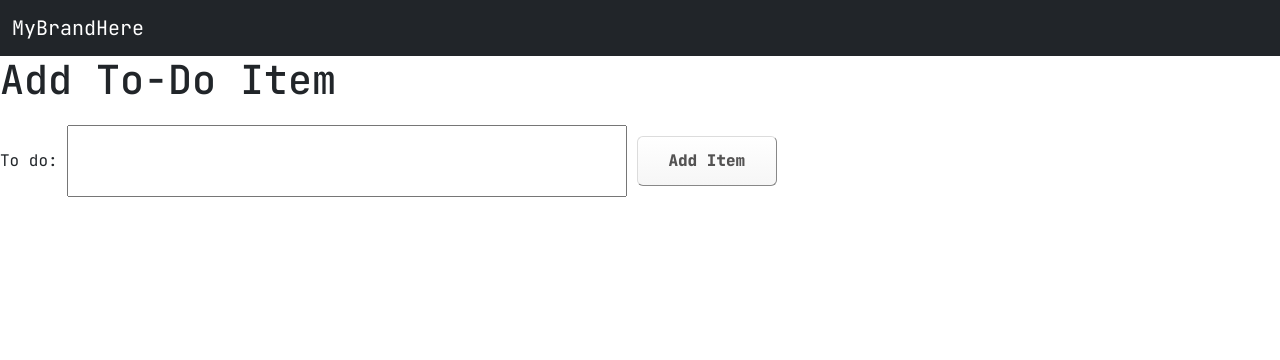
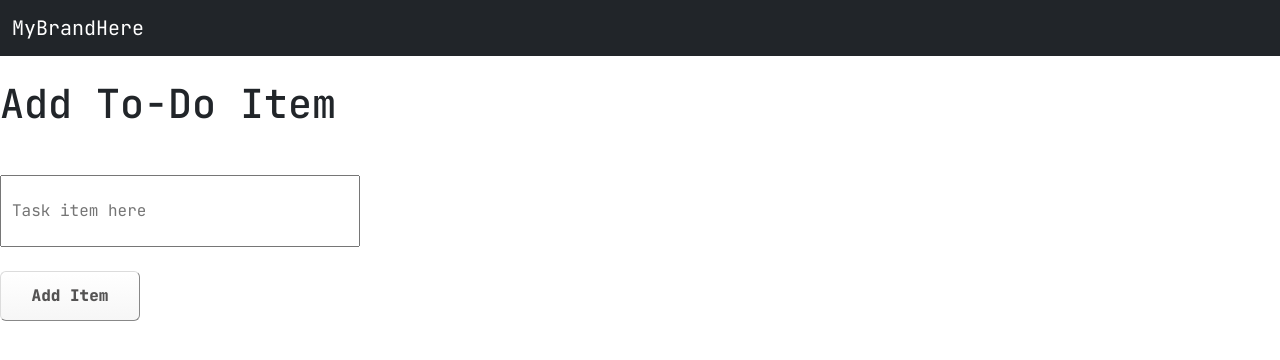
Before and after one commit to lyli127/flask-app, a Flask app: page /task/add in a window 1280 px wide. Shown: the top 360 px of the page. Run offline with Flask 3, Linux system fonts and the light colour scheme; some libraries are stand-ins or nearby versions.

Commit message:
add breaks

```diff
--- a/templates/add.html
+++ b/templates/add.html
@@ -14,11 +14,14 @@
     </div>
 
 </nav>
-
+<br>
 <h1>Add To-Do Item</h1>
 <form method="POST" action="/api/task/add">
-    <label for="task_item">To do:</label>
-    <input name="task_item" id="task_item" type="text" placeholder="" size=50 required>
+    <label for="task_item"></label>
+    <br>
+    <input name="task_item" id="task_item" type="text" placeholder="Task item here" contenteditable="true" size=30
+        required>
+    <br>
     <input type="submit" value="Add Item" />
 </form>
 {% endblock  %}
```
